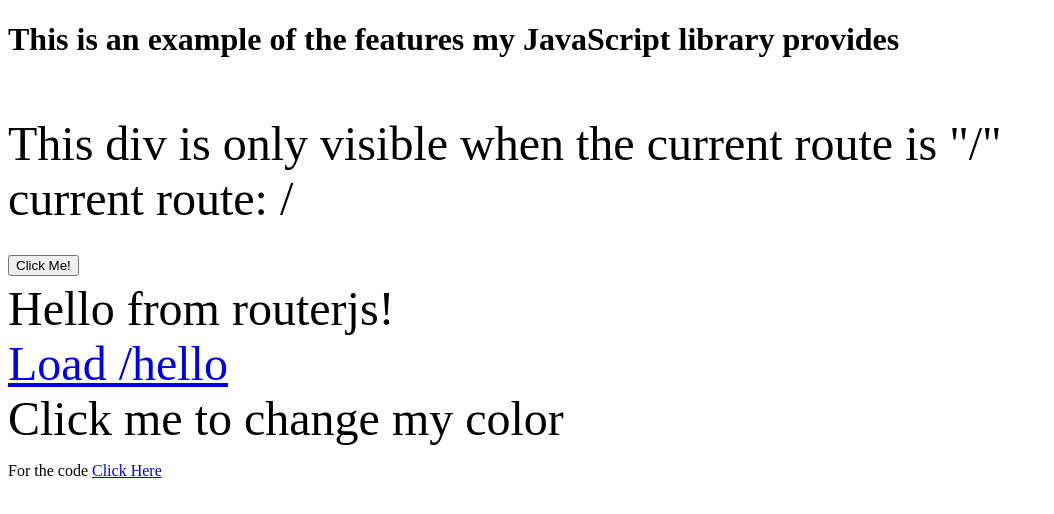
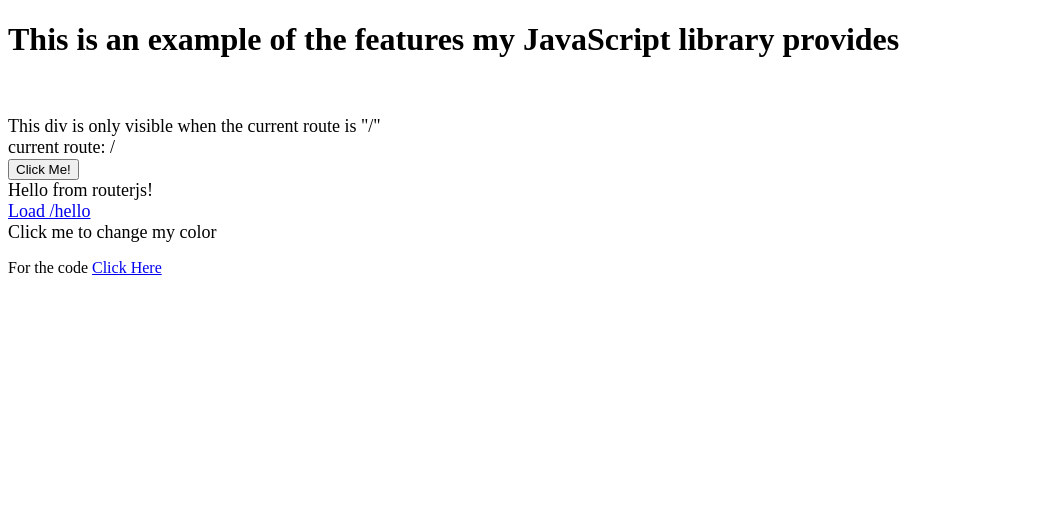
Before and after one commit to RohanLodhi/routerjs, a plain HTML site: page index.html in a window 1280 px wide. Shown: the whole page, without its empty margins (0-1054 px from the left). Drawn offline with Linux system fonts and the light colour scheme.

Commit message:
Update index.html

```diff
--- a/index.html
+++ b/index.html
@@ -20,7 +20,7 @@
   <body>
     <h1> This is an example of the features my JavaScript library provides </h1>
     <br> <br>
-    <font size ="16">
+    <font size ="4">
     <div _routerIf="this.currentRoute==='/'">
       This div is only visible when the current route is "/"
     </div>
```
